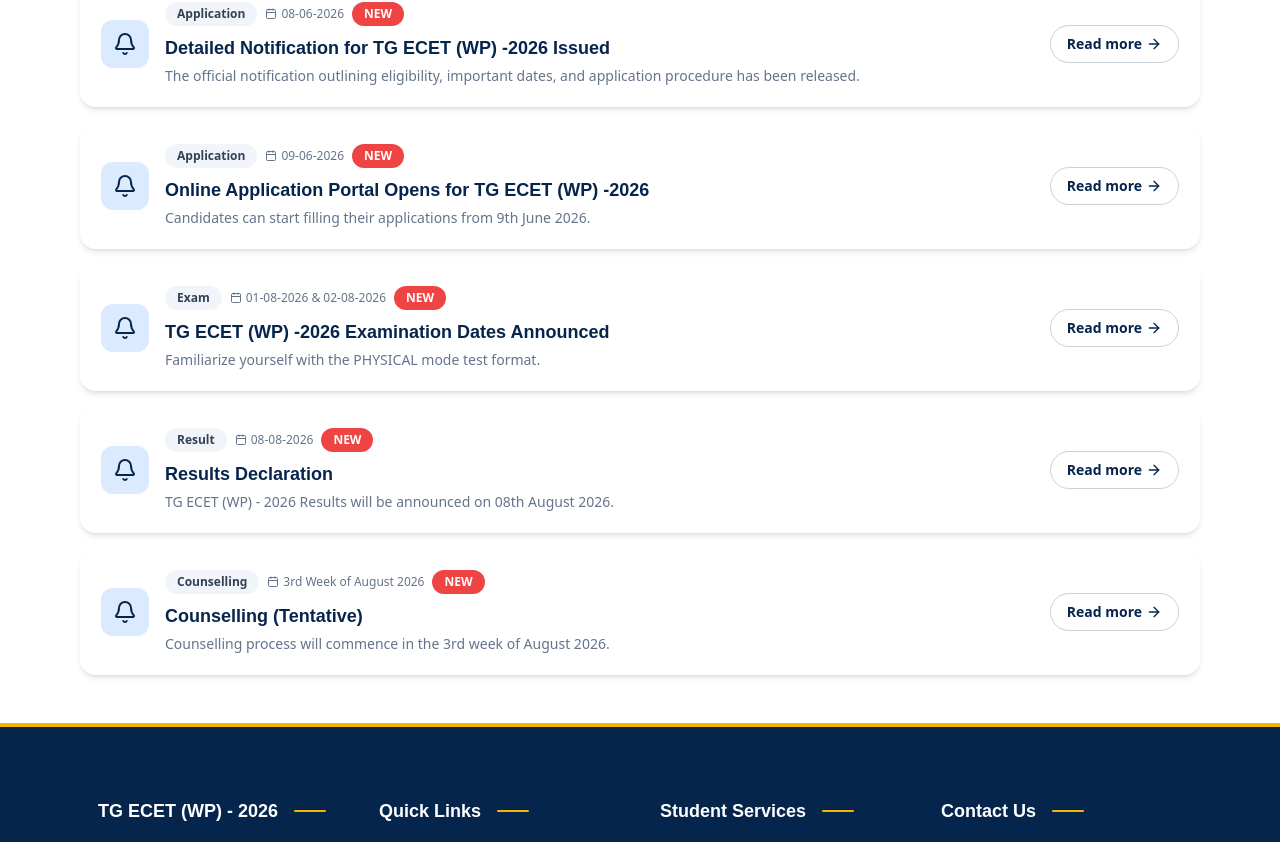
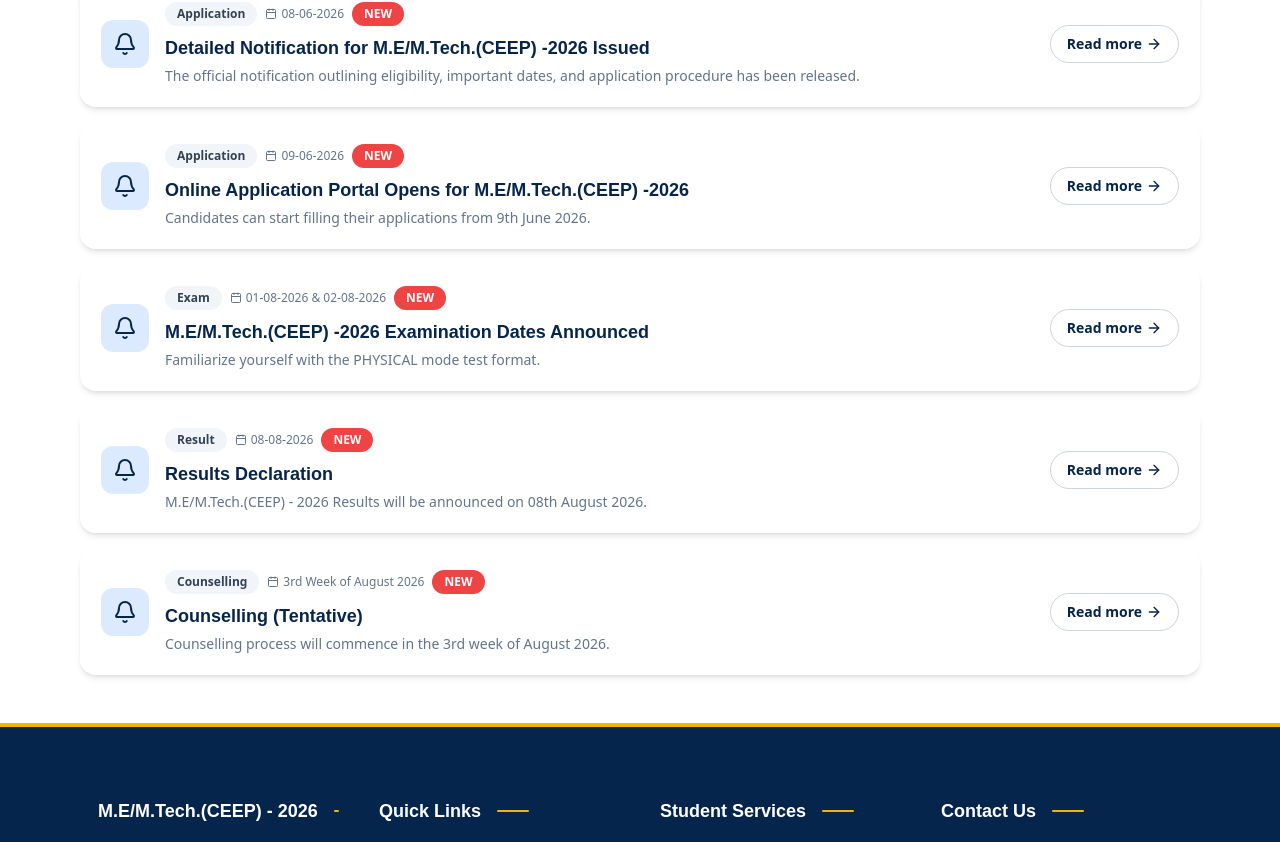
Before and after one commit to Kingmaker143225/ceep-v1, a React (Vite) app in the folder TG_frontend/: page /notifications in a window 1280 px wide. Shown: the part 818-1660 px from the top of the page. Built offline with nearby package versions, Linux system fonts and the light colour scheme; no server answers.

Commit message:
late.jsx changed

```diff
--- a/TG_frontend/src/components/home/Hero.jsx
+++ b/TG_frontend/src/components/home/Hero.jsx
@@ -20,7 +20,7 @@ export default function Hero() {
         className="absolute top-[20px] left-0 right-0 mx-auto w-full max-w-4xl text-center z-20 px-4"
       >
         {/* <h1 className="text-4xl md:text-6xl font-serif font-bold text-white mb-6 leading-tight drop-shadow-md">
-          TG ECET (WP)-2026
+          M.E/M.Tech.(CEEP)-2026
         </h1> */}
         <h1
   className="text-4xl md:text-6xl leading-tight drop-shadow-md"
--- a/TG_frontend/src/components/home/WelcomeSection.jsx
+++ b/TG_frontend/src/components/home/WelcomeSection.jsx
@@ -13,7 +13,7 @@ export default function WelcomeSection() {
           <div className="space-y-5 text-[#06254D] text-sm md:text-base leading-6 text-justify">
             <p>
               A Common Entrance Test designated in full as Engineering Common Entrance Test for Diploma Candidates in short as{" "}
-              <strong>TG ECET(WP) - 2026</strong> will be conducted by Osmania
+              <strong>M.E/M.Tech.(CEEP) - 2026</strong> will be conducted by Osmania
               University Hyderabad on behalf of the Telangana Council of Higher Education for the academic year
               2026-2027.
             </p>
--- a/TG_frontend/src/components/layout/Footer.jsx
+++ b/TG_frontend/src/components/layout/Footer.jsx
@@ -167,7 +167,7 @@ Questions regarding this statement should be directed to the following address:
 No Warranty:
 </span>
 <p>
-The information and materials contained in the site, including text, graphics, links or other items - are provided on an "As Is" and "As Available" basis. Although, TG ECET (WP) - 2026 Committee which organises and conducts TG ECET (WP) - 2026 tries to provide information accurately it expressly disclaims liability for errors or omissions in this information and materials. No warranty of any kind, implied, express or statutory, including but not limited to the warranty of fitness for a particular purpose and freedom from computer virus, is given in conjunction with the information and materials.
+The information and materials contained in the site, including text, graphics, links or other items - are provided on an "As Is" and "As Available" basis. Although, M.E/M.Tech.(CEEP) - 2026 Committee which organises and conducts M.E/M.Tech.(CEEP) - 2026 tries to provide information accurately it expressly disclaims liability for errors or omissions in this information and materials. No warranty of any kind, implied, express or statutory, including but not limited to the warranty of fitness for a particular purpose and freedom from computer virus, is given in conjunction with the information and materials.
 </p>
 <span style="font-weight:bold; color:#06254D; font-size:18px;">
 Limitation of Liability:
@@ -230,7 +230,7 @@ This website has been launched to provide the candidates and public-at-large, in
         fontFamily: "Arial, Helvetica, sans-serif",
       }}
     >
-      TG ECET (WP) - 2026
+      M.E/M.Tech.(CEEP) - 2026
     </h4>
 
     <span className="inline-block h-[2px] w-8 bg-secondary ml-4 rounded-full" />
@@ -264,7 +264,7 @@ This website has been launched to provide the candidates and public-at-large, in
         {/* <li>
           <Link href="/about">
             <span className="hover:text-secondary transition-colors cursor-pointer">
-              About TG ECET (WP) - 2026
+              About M.E/M.Tech.(CEEP) - 2026
             </span>
           </Link>
         </li>
--- a/TG_frontend/src/components/layout/Navbar.jsx
+++ b/TG_frontend/src/components/layout/Navbar.jsx
@@ -145,7 +145,7 @@ const NAV_LINKS = [
     children: [
       // {
       //   href: "/about",
-      //   label: "About TG ECET (WP)-2026",
+      //   label: "About M.E/M.Tech.(CEEP)-2026",
       // },
       {
         href: "/ou",
--- a/TG_frontend/src/data/notifications.js
+++ b/TG_frontend/src/data/notifications.js
@@ -3,27 +3,27 @@ export const notifications = [
     id: "n1",
     date: "08-06-2026",
     category: "Application",
-    title: "Detailed Notification for TG ECET (WP) -2026 Issued",
+    title: "Detailed Notification for M.E/M.Tech.(CEEP) -2026 Issued",
     summary: "The official notification outlining eligibility, important dates, and application procedure has been released.",
-    body: "The Telangana State Council of Higher Education has released the detailed notification for TG ECET (WP) -2026. Candidates can now view the eligibility criteria, syllabus, and important dates on the portal. The online application process will begin on June 09, 2026.",
+    body: "The Telangana State Council of Higher Education has released the detailed notification for M.E/M.Tech.(CEEP) -2026. Candidates can now view the eligibility criteria, syllabus, and important dates on the portal. The online application process will begin on June 09, 2026.",
     isNew: true
   },
   {
     id: "n2",
     date: "09-06-2026",
     category: "Application",
-    title: "Online Application Portal Opens for TG ECET (WP) -2026",
+    title: "Online Application Portal Opens for M.E/M.Tech.(CEEP) -2026",
     summary: "Candidates can start filling their applications from 9th June 2026.",
-    body: "The online application portal for TG ECET (WP) -2026 will be live from 9th June 2026, 10:00 AM onwards. Candidates are advised to keep their documents ready for uploading.",
+    body: "The online application portal for M.E/M.Tech.(CEEP) -2026 will be live from 9th June 2026, 10:00 AM onwards. Candidates are advised to keep their documents ready for uploading.",
     isNew: true
   },
   {
     id: "n3",
     date: "01-08-2026 & 02-08-2026",
     category: "Exam",
-    title: "TG ECET (WP) -2026 Examination Dates Announced",
+    title: "M.E/M.Tech.(CEEP) -2026 Examination Dates Announced",
     summary: "Familiarize yourself with the PHYSICAL mode test format.",
-    body: "The TG ECET (WP) - 2026 Examination will be conducted in Physical Mode (Offline). Candidates are advised to carefully read the instructions and examination guidelines before appearing for the examination.",
+    body: "The M.E/M.Tech.(CEEP) - 2026 Examination will be conducted in Physical Mode (Offline). Candidates are advised to carefully read the instructions and examination guidelines before appearing for the examination.",
     isNew: true
   },
   {
@@ -31,8 +31,8 @@ export const notifications = [
   date: "08-08-2026",
   category: "Result",
   title: "Results Declaration",
-  summary: "TG ECET (WP) - 2026 Results will be announced on 08th August 2026.",
-  body: "The Results of TG ECET (WP) - 2026 are scheduled to be declared on 08-08-2026 (Saturday). Candidates can check their results and download rank cards from the official website.",
+  summary: "M.E/M.Tech.(CEEP) - 2026 Results will be announced on 08th August 2026.",
+  body: "The Results of M.E/M.Tech.(CEEP) - 2026 are scheduled to be declared on 08-08-2026 (Saturday). Candidates can check their results and download rank cards from the official website.",
   isNew: true
 },
 {
@@ -41,7 +41,7 @@ export const notifications = [
   category: "Counselling",
   title: "Counselling (Tentative)",
   summary: " Counselling process will commence in the 3rd week of August 2026.",
-  body: "The Counselling for TG ECET (WP) - 2026 admissions is expected to begin in the 3rd week of August 2026. Candidates are advised to regularly visit the official website for counselling schedule, certificate verification dates, web options entry, and seat allotment updates.",
+  body: "The Counselling for M.E/M.Tech.(CEEP) - 2026 admissions is expected to begin in the 3rd week of August 2026. Candidates are advised to regularly visit the official website for counselling schedule, certificate verification dates, web options entry, and seat allotment updates.",
 
   isNew: true
 }
--- a/TG_frontend/src/pages/ApplicationForm.jsx
+++ b/TG_frontend/src/pages/ApplicationForm.jsx
@@ -339,7 +339,7 @@ export default function ApplicationForm() {
       <div className="container mx-auto max-w-7xl py-12 px-4">
 
         <PageBox
-          title="TG ECET (WP)- 2026 APPLICATION FORM"
+          title="M.E/M.Tech.(CEEP)- 2026 APPLICATION FORM"
         >
 
           <p className="mb-4">
--- a/TG_frontend/src/pages/CollegeList.jsx
+++ b/TG_frontend/src/pages/CollegeList.jsx
@@ -12,7 +12,7 @@ export default function CollegeList() {
 
       <div className="container mx-auto max-w-6xl py-12 px-4">
         {/* <h2 className="text-2xl font-bold text-[#06254D] mb-6 text-center">
-          TG ECET(WP) College List - 2026
+          M.E/M.Tech.(CEEP) College List - 2026
         </h2> */}
         <h1
   className="text-2xl md:text-4xl leading-tight drop-shadow-md text-[#06254D] text-center mb-10"
@@ -24,7 +24,7 @@ export default function CollegeList() {
     // color: "#ffffff",
   }}
 >
-  TG ECET (WP)-2026 List of Colleges
+  M.E/M.Tech.(CEEP)-2026 List of Colleges
 </h1>
 
         <div className="space-y-6">
--- a/TG_frontend/src/pages/FeePayment.jsx
+++ b/TG_frontend/src/pages/FeePayment.jsx
@@ -409,7 +409,7 @@ else {
 
             <p className="text-sm text-gray-800 leading-relaxed mb-6">
               I have read the Detailed Notification and Instruction Booklet.
-              I declare that I have ensured my eligibility criteria for TG ECET(WP) - 2026 examination.
+              I declare that I have ensured my eligibility criteria for M.E/M.Tech.(CEEP) - 2026 examination.
             </p>
 
             <div className="flex justify-end gap-3">
@@ -440,7 +440,7 @@ else {
       <div className="container mx-auto max-w-7xl py-12 px-4">
         <div className="border border-gray-300 bg-[#f8fbf8] shadow-sm">
           <h2 className="bg-[#4b3f8f] text-white text-center font-bold text-xl py-2">
-            FEE PAYMENT FOR TG ECET (WP) - 2026
+            FEE PAYMENT FOR M.E/M.Tech.(CEEP) - 2026
           </h2>
 
           <form onSubmit={handleSubmit} className="p-6 space-y-5">
@@ -611,7 +611,7 @@ else {
                   className="w-5 h-5"
                 />
                 <span className="text-[#06254D] font-medium text-base">
-                  I have carefully gone through the Detailed Notification, Eligibility Criteria and Instruction Booklet. I am responsible for the correctness of the above details filled in by me and the CONVENER, TG ECET (WP) - 2026 is not responsible in any way.
+                  I have carefully gone through the Detailed Notification, Eligibility Criteria and Instruction Booklet. I am responsible for the correctness of the above details filled in by me and the CONVENER, M.E/M.Tech.(CEEP) - 2026 is not responsible in any way.
                 </span>
               </label>
             </div>
--- a/TG_frontend/src/pages/PrintApplication.jsx
+++ b/TG_frontend/src/pages/PrintApplication.jsx
@@ -489,7 +489,7 @@ pdf.save("TG_ECET_Application.pdf");
         <div className="container mx-auto max-w-7xl py-12 px-4">
 
           <PageBox
-            title="PRINT TG ECET (WP) - 2026 APPLICATION FORM"
+            title="PRINT M.E/M.Tech.(CEEP) - 2026 APPLICATION FORM"
           >
 
             <form onSubmit={handleSubmit}>
@@ -637,7 +637,7 @@ pdf.save("TG_ECET_Application.pdf");
 
                   >
 
-                    TG ECET(WP) - 2026 APPLICATION FORM
+                    M.E/M.Tech.(CEEP) - 2026 APPLICATION FORM
 
                   </h1>
 
--- a/TG_frontend/src/pages/RegistrationNumber.jsx
+++ b/TG_frontend/src/pages/RegistrationNumber.jsx
@@ -350,7 +350,7 @@
 //       <div className="container mx-auto max-w-7xl py-12 px-4">
 
 //         <PageBox
-//           title="KNOW YOUR REGISTRATION NUMBER FOR TG ECET (WP) - 2026"
+//           title="KNOW YOUR REGISTRATION NUMBER FOR M.E/M.Tech.(CEEP) - 2026"
 //         >
 
 //           <form onSubmit={handleSubmit}>
```
Also changed, not shown: TG_frontend/src/components/home/AboutSection.jsx (+4 -4 lines), TG_frontend/src/pages/About.jsx (+6 -6 lines).
